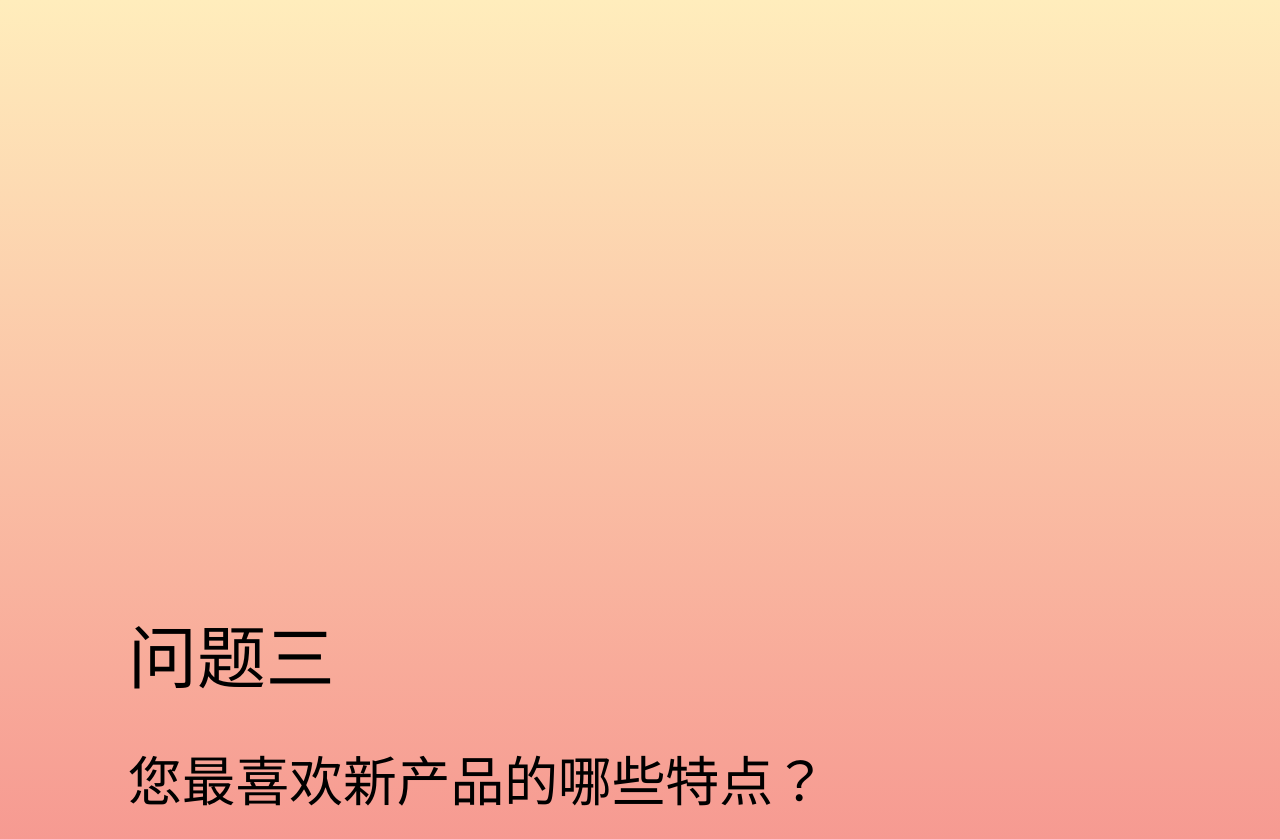
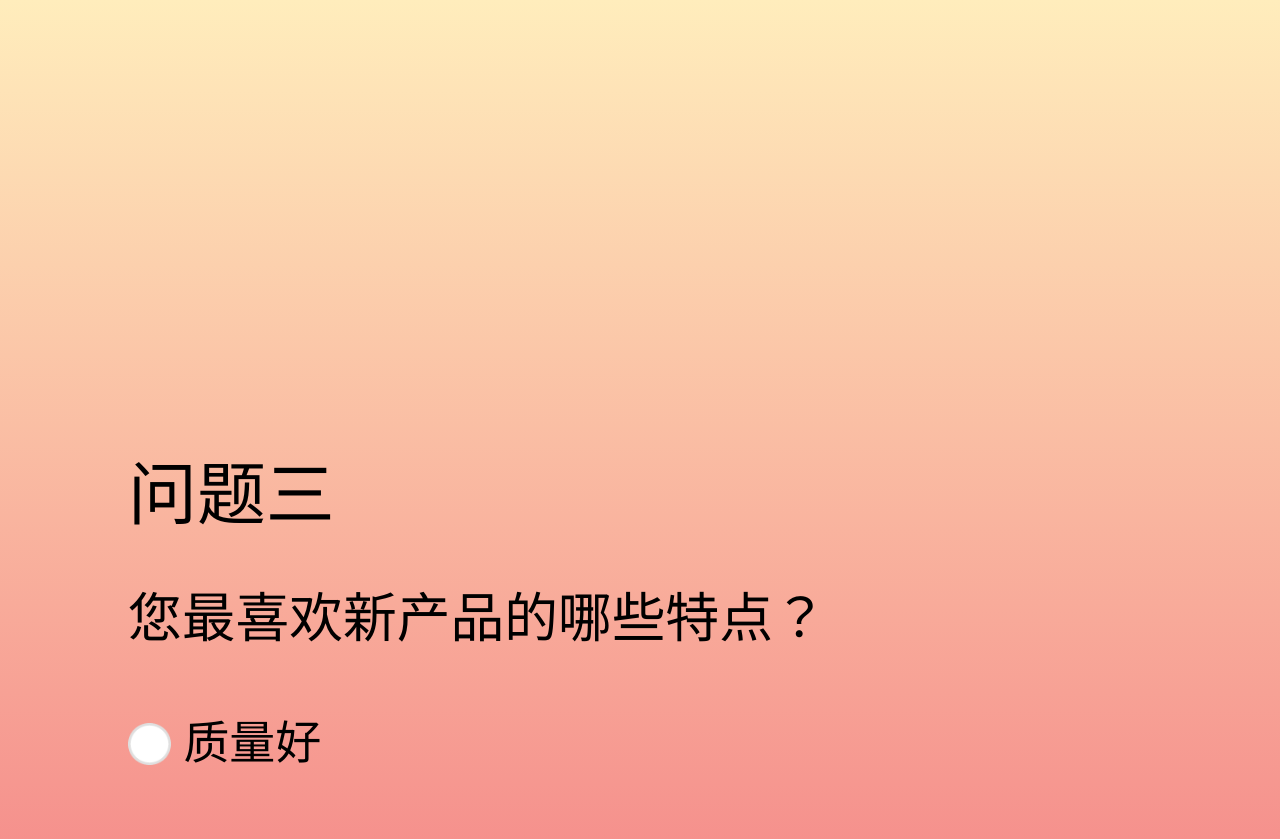
Before and after one commit to wxywr/mobilemdl, a plain HTML site: page Question-three.html in a window 1280 px wide. Shown: the top 839 px of the page. Drawn offline with Linux system fonts and the light colour scheme.

Commit message:
Update Question-three.html

```diff
--- a/Question-three.html
+++ b/Question-three.html
@@ -14,7 +14,7 @@
 <body class="bgColor">
 	<div class="main_body">
 
-	<div class="m_bom"><!-- 1.5/间距块 --></div>
+	<div class="m_bon"><!-- 1.5/间距块 --></div>
 
 		<div class="ques_con">
 			<h2>问题三</h2>
```
